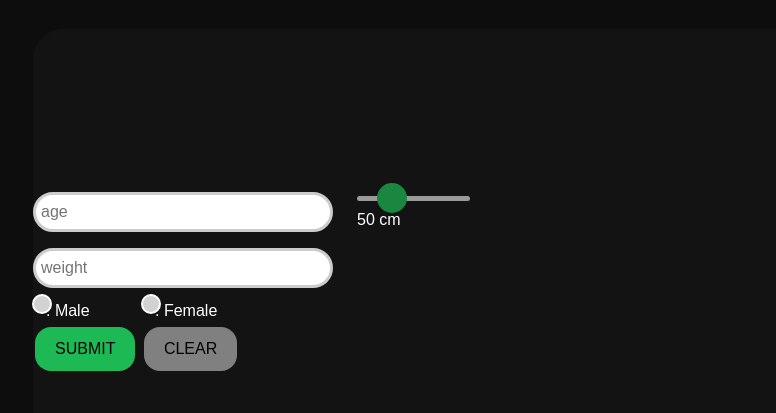
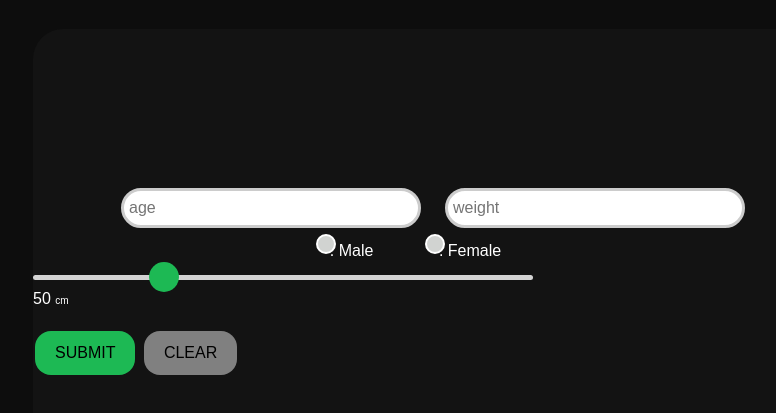
Before and after one commit to 0xjoshva/BMI_calculator, a plain HTML site: page index.html in a window 1280 px wide. Shown: the part 131-544 px from the top of the page, without its empty margins (367-1143 px from the left). Drawn offline with nearby package versions, Linux system fonts and the light colour scheme; a web font is replaced by a local one.

Commit message:
layout changes

```diff
--- a/index.html
+++ b/index.html
@@ -14,20 +14,20 @@
   <body>
     <section id="calculator">
          <h1 class="text-white pt-5 text-center"><span class="text-black">BMI</span> Calculator</h1>
-    <div id= "block">
+    <div id= "block" class="justify-content-start align-items-center">
         <div class="row">
-        <div class="col">
+        <div class="col-auto">
 <form>
-    <div class="row">
+    <div class="row justify-content-center">
 <!-- age -->
-<div class="col">
+<div class="col-auto">
 <input type="text" placeholder="age">
 </div>
-<div class="col">
+<div class="col-auto">
 <!-- weight -->
 <input type="text" placeholder="weight">
 </div>
-<div class="col">
+<div class="col-auto">
 <!-- radio buttons -->
 <label for="male" class="text-white"><input type="radio" name="gender" value="male" class="radio text-white">.  Male</label>
 <label for="female" class="text-white px-5"><input type="radio" name="gender" value="female" class="radio text-white">.  Female</label>
@@ -37,7 +37,7 @@
 </form>
 </div>
 
-<div class="col">
+<div class="col-auto slider-div">
     <!-- slider -->
     <div class="slidecontainer">
       <input
@@ -49,10 +49,10 @@
         id="myRange"
       /></div>
       <!-- units -->
-      <p class="text-white"><span id="demo"></span> cm</p>
+      <p class="text-white"><span id="demo"></span> <span id="unit">cm</span></p>
       </div>
-<div class="col"></div>
-<div>
+<div class="col-auto"></div>
+<div class="justify-content-center">
 <!-- submit -->
 <button type="submit" class="button" id="submit">SUBMIT</button>
 <!-- clear button -->
--- a/styles.css
+++ b/styles.css
@@ -48,7 +48,7 @@ table {
 
 h1{
     /* font-family: 'Monument Extended', sans-serif; */
-                                                                        font-family: 'Gigantic FS', sans-serif;
+    font-family: 'Gigantic FS', sans-serif;
 
     font-weight: 900;
 
@@ -60,6 +60,7 @@ border-radius: 20px 20px;
 /* background-color: #1DB954 ; */
 background: rgb(29,185,84);
 background: linear-gradient(143deg, rgba(29,185,84,1) 35%, rgba(16,112,0,1) 100%);
+transition: all 0.1s;
 }
 
 #calculator{
@@ -83,7 +84,7 @@ background: linear-gradient(143deg, rgba(29,185,84,1) 35%, rgba(16,112,0,1) 100%
 
 
 .slidecontainer {
-  width: 50%;
+  width: 500px;
 }
 
 .slider {
@@ -93,7 +94,7 @@ background: linear-gradient(143deg, rgba(29,185,84,1) 35%, rgba(16,112,0,1) 100%
   border-radius: 5px;
   background: #d3d3d3;
   outline: none;
-  opacity: 0.7;
+  opacity: 1;
 
 }
 
@@ -134,9 +135,14 @@ background: linear-gradient(143deg, rgba(29,185,84,1) 35%, rgba(16,112,0,1) 100%
   transition: all 0.4s;
 }
 
-.button:hover{
+#submit:hover{
     background-color: #1db954a4;
 }
+
+#clear:hover{
+    background-color: rgba(128, 128, 128, 0.671);
+}
+
 #submit{
       background-color: #1DB954;
 }
@@ -190,3 +196,7 @@ input[type=text] {
 input[type=text]:focus {
   border: 3px solid #555;
 }
+
+#unit{
+  font-size: x-small;
+}
```
